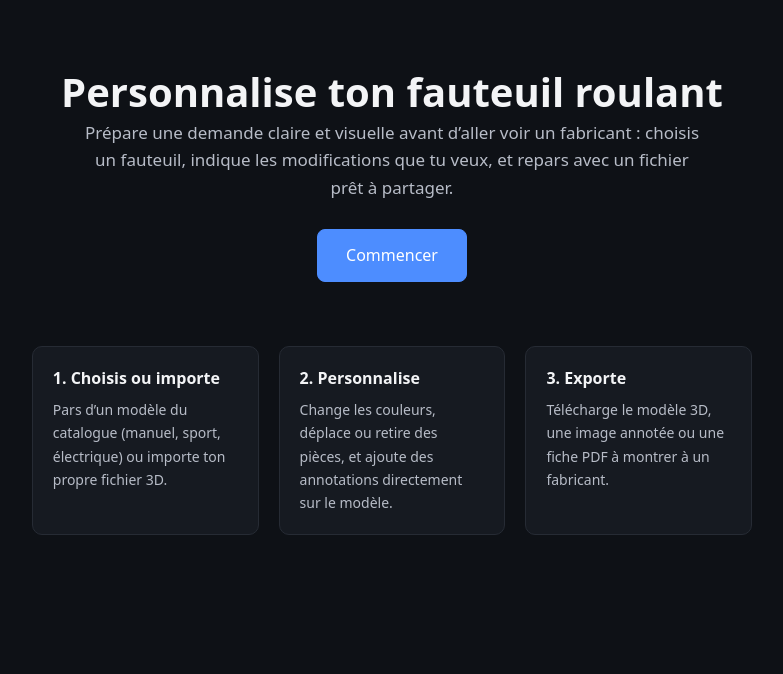
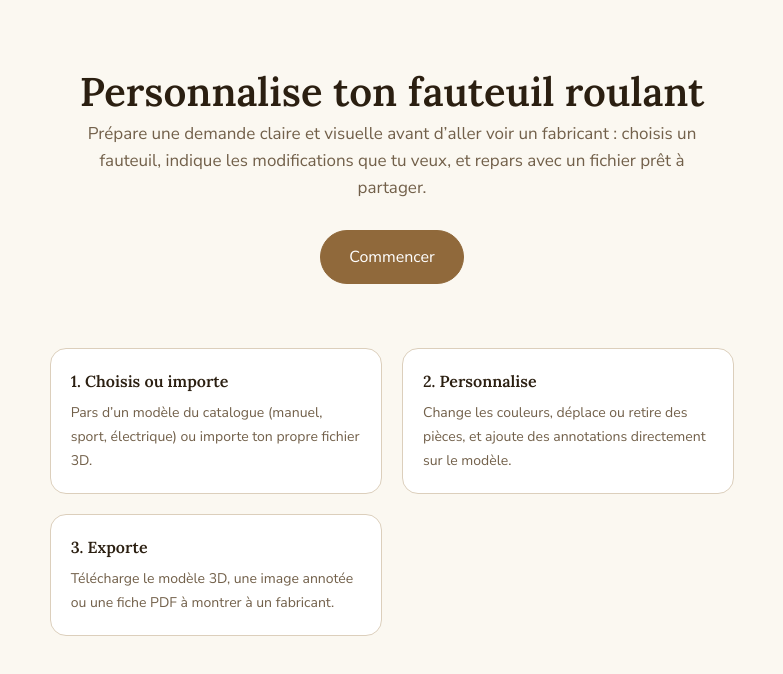
Before and after one commit to guiidlf-sys/wheelchair, a React (Vite) app: page / in a window 1280 px wide. Shown: the top 674 px of the page, without its empty margins (248-1031 px from the left). Built offline with nearby package versions, Linux system fonts and the light colour scheme.

Commit message:
Restyle to match the sur-mesure wheelchair reference site
Adopt the reference site's warm light palette (cream background,
brown accent, Lora/Nunito Sans typography, pill-shaped buttons,
rounded cards) instead of the dark blue theme, and adjust the 3D
scene background/grid to match.

```diff
--- a/index.html
+++ b/index.html
@@ -4,6 +4,12 @@
     <meta charset="UTF-8" />
     <link rel="icon" type="image/svg+xml" href="/favicon.svg" />
     <meta name="viewport" content="width=device-width, initial-scale=1.0" />
+    <link rel="preconnect" href="https://fonts.googleapis.com" />
+    <link rel="preconnect" href="https://fonts.gstatic.com" crossorigin />
+    <link
+      href="https://fonts.googleapis.com/css2?family=Lora:wght@500;600;700&family=Nunito+Sans:wght@400;500;600;700&display=swap"
+      rel="stylesheet"
+    />
     <title>Personnalise ton fauteuil roulant</title>
   </head>
   <body>
--- a/src/components/SceneCanvas.tsx
+++ b/src/components/SceneCanvas.tsx
@@ -40,7 +40,7 @@ export default function SceneCanvas({
       camera={{ position: [1.4, 1.1, 1.6], fov: 40 }}
       className={annotationMode ? 'annotation-cursor' : undefined}
     >
-      <color attach="background" args={['#0e1116']} />
+      <color attach="background" args={['#f2eadd']} />
       <ambientLight intensity={0.6} />
       <directionalLight position={[3, 5, 2]} intensity={1.4} castShadow shadow-mapSize={[1024, 1024]} />
       <directionalLight position={[-3, 2, -2]} intensity={0.5} />
@@ -73,7 +73,7 @@ export default function SceneCanvas({
 
       <AnnotationPins annotations={annotations} />
 
-      <gridHelper args={[6, 24, '#222831', '#1a1e24']} />
+      <gridHelper args={[6, 24, '#c9b797', '#ddd0ba']} />
       <OrbitControls enablePan minDistance={0.6} maxDistance={5} target={[0, 0.4, 0]} />
 
       <ExportBridge modelGroupRef={modelGroupRef} onReady={onExportReady} />
--- a/src/components/VariantPreview.tsx
+++ b/src/components/VariantPreview.tsx
@@ -8,7 +8,7 @@ export default function VariantPreview({ variant }: { variant: ChairVariantDef }
   const partsState = defaultPartsState(variant);
   return (
     <Canvas camera={{ position: [1.2, 0.9, 1.4], fov: 40 }} dpr={[1, 1.5]}>
-      <color attach="background" args={['#12151b']} />
+      <color attach="background" args={['#f2eadd']} />
       <ambientLight intensity={0.7} />
       <directionalLight position={[3, 5, 2]} intensity={1.3} />
       <directionalLight position={[-2, 1, -2]} intensity={0.4} />
--- a/src/index.css
+++ b/src/index.css
@@ -1,16 +1,19 @@
 :root {
-  --text: #b7bcc7;
-  --text-h: #f3f4f6;
-  --bg: #0e1116;
-  --panel-bg: #161a21;
-  --border: #262b34;
-  --accent: #4d8dff;
-  --accent-hover: #6ea1ff;
-  --danger: #e63946;
+  --text: #72604a;
+  --text-h: #2b1f11;
+  --bg: #fbf8f1;
+  --panel-bg: #ffffff;
+  --border: #dccfbc;
+  --accent: #90693b;
+  --accent-hover: #7a5830;
+  --accent-soft: #ccb48c;
+  --sidebar: #f2eadd;
+  --danger: #b3413a;
 
-  --sans: system-ui, 'Segoe UI', Roboto, sans-serif;
-  font: 16px/145% var(--sans);
-  color-scheme: dark;
+  --sans: 'Nunito Sans', ui-sans-serif, system-ui, sans-serif;
+  --serif: 'Lora', Georgia, 'Times New Roman', serif;
+  font: 16px/150% var(--sans);
+  color-scheme: light;
   color: var(--text);
   background: var(--bg);
   font-synthesis: none;
@@ -34,7 +37,7 @@ body {
 }
 
 h1, h2, h3 {
-  font-family: var(--sans);
+  font-family: var(--serif);
   font-weight: 600;
   color: var(--text-h);
   margin: 0 0 8px;
@@ -50,8 +53,9 @@ button {
   border: 1px solid var(--border);
   background: var(--panel-bg);
   color: var(--text-h);
-  border-radius: 8px;
-  padding: 10px 14px;
+  border-radius: 999px;
+  padding: 10px 18px;
+  transition: border-color 0.15s, background 0.15s;
 }
 
 button:hover:not(:disabled) {
@@ -113,7 +117,7 @@ button.secondary {
 .home-step {
   background: var(--panel-bg);
   border: 1px solid var(--border);
-  border-radius: 10px;
+  border-radius: 16px;
   padding: 20px;
 }
 
@@ -169,11 +173,12 @@ button.secondary {
   padding: 0;
   overflow: hidden;
   text-align: left;
+  border-radius: 16px;
 }
 
 .catalog-card-preview {
   height: 220px;
-  background: #12151b;
+  background: var(--sidebar);
 }
 
 .catalog-card-body {
@@ -270,7 +275,7 @@ button.secondary {
 .panel {
   background: var(--panel-bg);
   border: 1px solid var(--border);
-  border-radius: 10px;
+  border-radius: 16px;
   padding: 14px;
 }
 
@@ -280,7 +285,8 @@ button.secondary {
 
 .hint {
   font-size: 13px;
-  color: #8b93a3;
+  color: var(--text);
+  opacity: 0.8;
   margin-bottom: 10px;
 }
 
@@ -292,7 +298,7 @@ button.secondary {
 
 .part-item {
   border: 1px solid var(--border);
-  border-radius: 8px;
+  border-radius: 12px;
   padding: 8px 10px;
 }
 
@@ -373,7 +379,7 @@ button.secondary {
 
 .pending-annotation {
   border: 1px solid var(--accent);
-  border-radius: 8px;
+  border-radius: 12px;
   padding: 10px;
   margin-bottom: 10px;
   display: flex;
@@ -386,10 +392,10 @@ button.secondary {
   min-height: 60px;
   resize: vertical;
   font: inherit;
-  background: #0e1116;
+  background: var(--bg);
   color: var(--text-h);
   border: 1px solid var(--border);
-  border-radius: 6px;
+  border-radius: 8px;
   padding: 8px;
 }
 
@@ -419,12 +425,13 @@ button.secondary {
   gap: 8px;
   font-size: 13px;
   border: 1px solid var(--border);
-  border-radius: 6px;
+  border-radius: 8px;
   padding: 6px 8px;
 }
 
 .annotation-list li.empty {
-  color: #8b93a3;
+  color: var(--text);
+  opacity: 0.7;
   border: none;
   padding: 0;
 }
@@ -481,7 +488,8 @@ button.secondary {
 }
 
 .modifications-summary li.empty {
-  color: #8b93a3;
+  color: var(--text);
+  opacity: 0.7;
 }
 
 .export-buttons {
```
